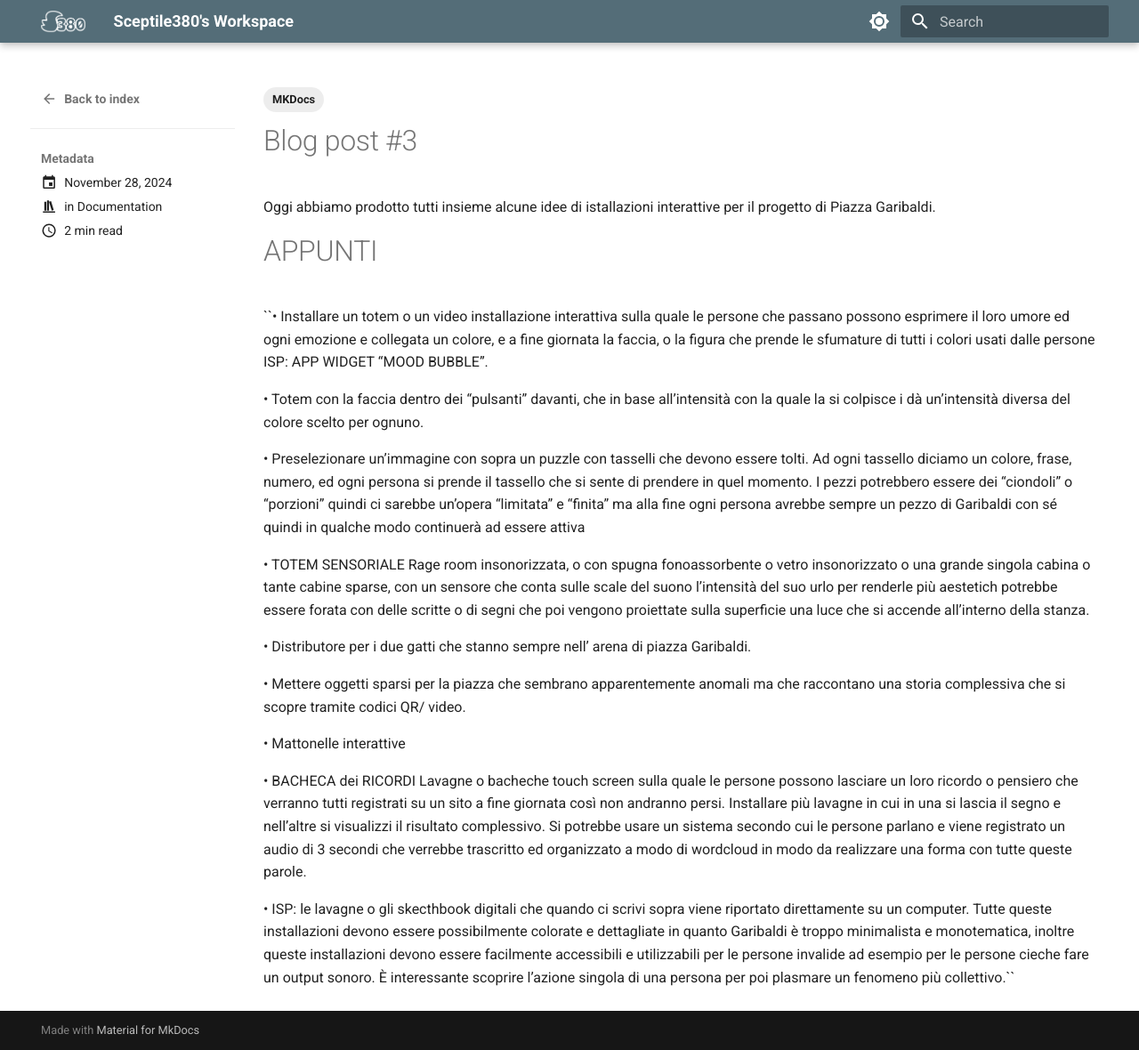
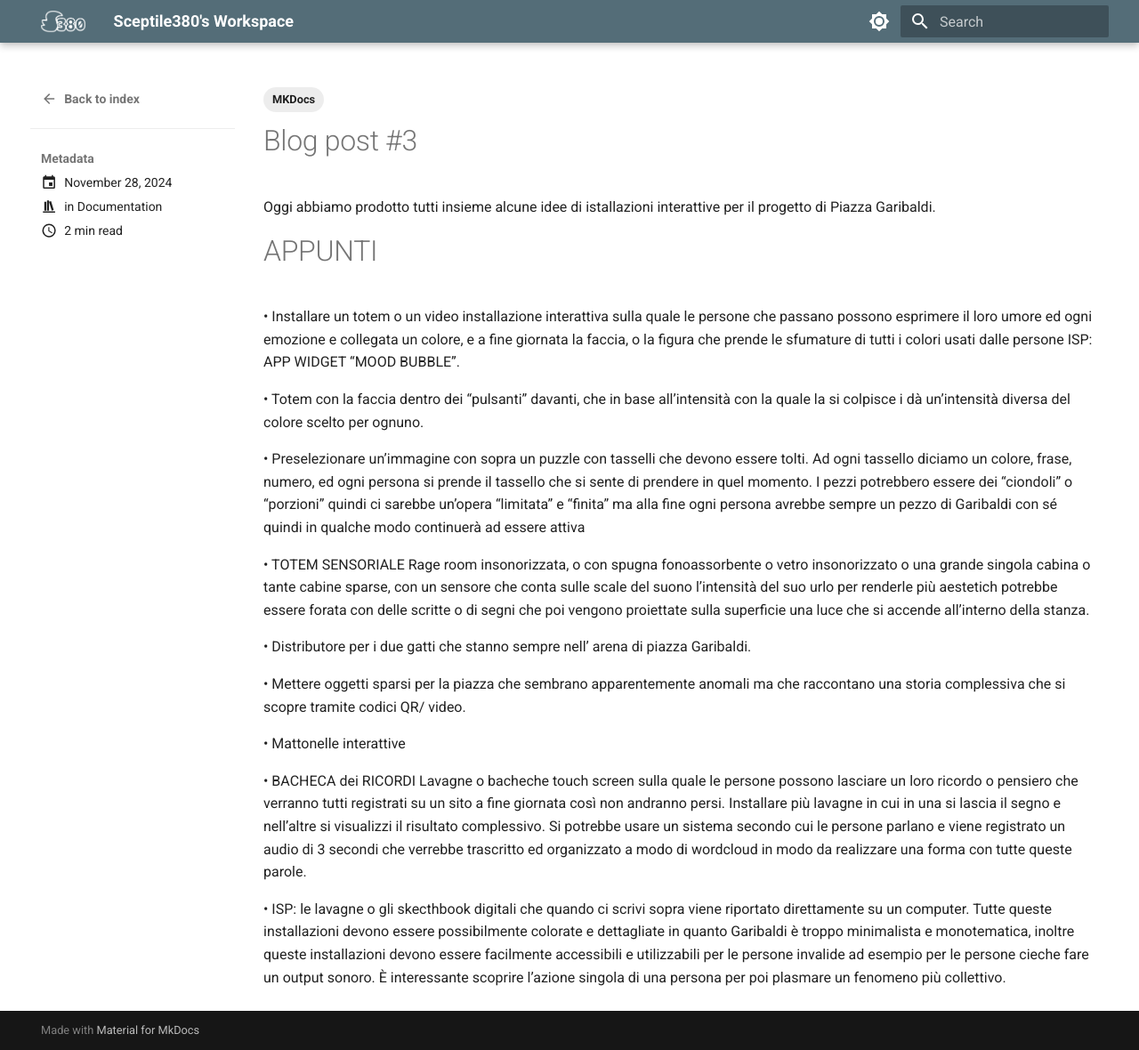
Before and after one commit to Sceptile380/website-1, an MkDocs documentation site: the page built from docs/blog/posts/13-01-2025-post3.md, in a window 1280 px wide and 1180 px high. Shown: the whole window at 89% size. Built offline with MkDocs 1.6.1 and Material for MkDocs 9.7.7, drawn with Linux system fonts in a browser that asks for light colours.

Commit message:
small fix

```diff
--- a/docs/blog/posts/13-01-2025-post3.md
+++ b/docs/blog/posts/13-01-2025-post3.md
@@ -12,7 +12,7 @@ Oggi abbiamo prodotto tutti insieme alcune idee di istallazioni interattive per
 
 # APPUNTI
 
-``• Installare un totem o un video installazione
+• Installare un totem o un video installazione
 interattiva sulla quale le persone che passano
 possono esprimere il loro umore ed ogni
 emozione e collegata un colore, e a fine giornata
@@ -81,4 +81,4 @@ accessibili e utilizzabili per le persone invalide ad
 esempio per le persone cieche fare un output
 sonoro. È interessante scoprire l’azione singola di
 una persona per poi plasmare un fenomeno più
-collettivo.``
+collettivo.
```
